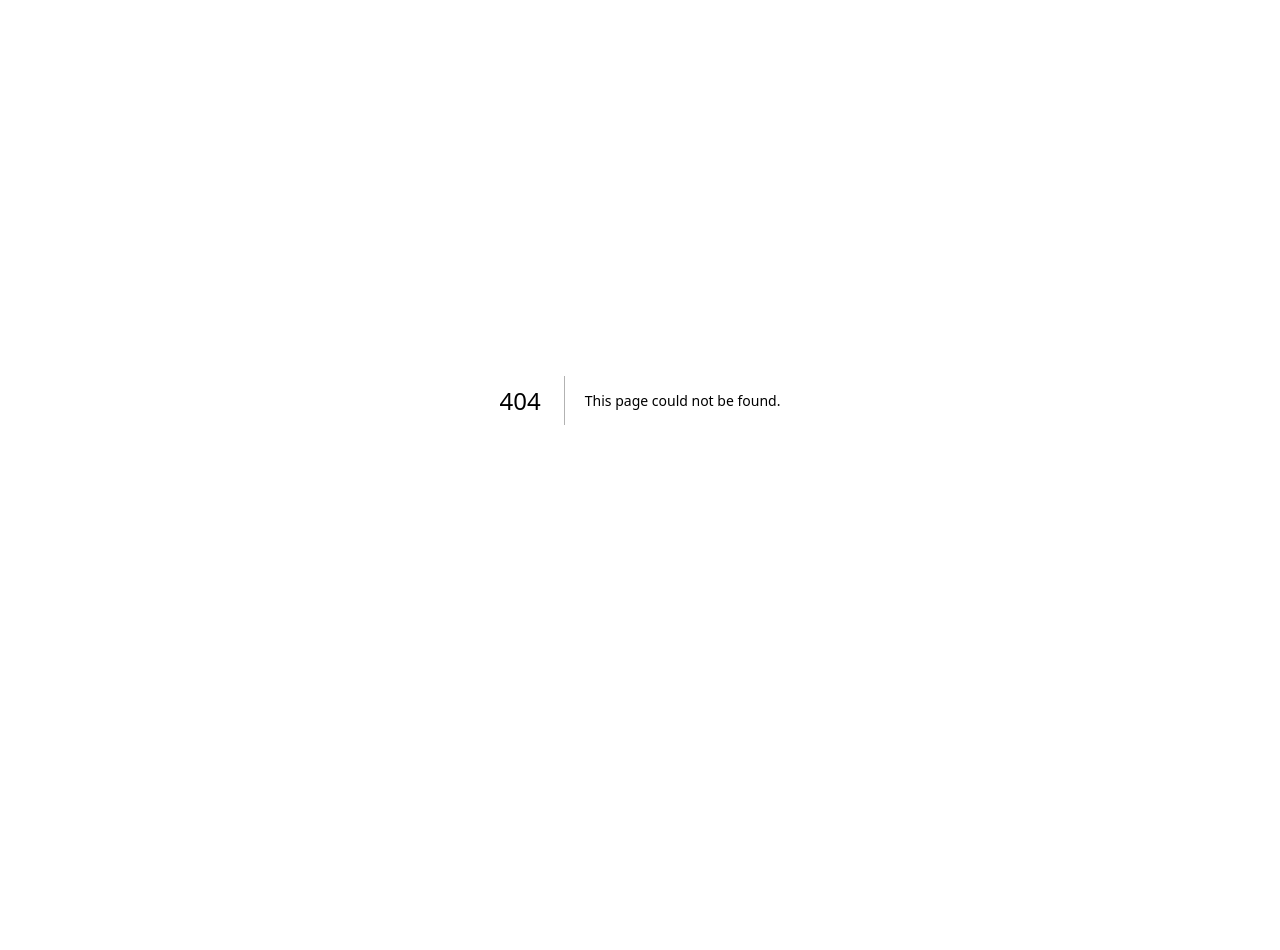
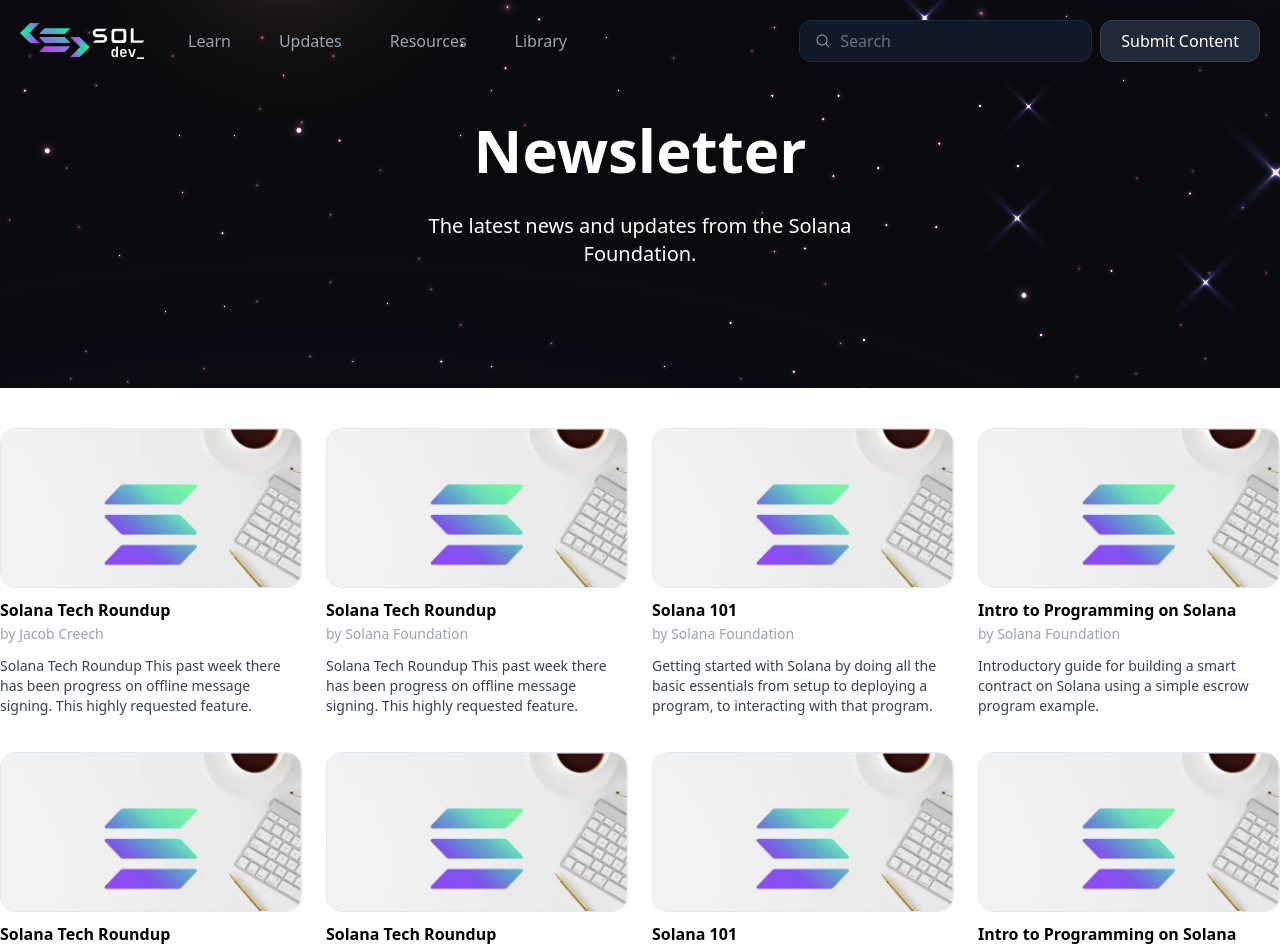
Before and after one commit to Tru3Bliss/solana-modern-ui, a Next.js app: page /newsletter in a window 1280 px wide. Before the commit this address had no page. Shown: the top 950 px of the page. Before the commit the page ends 800 px from the top, so only its background shows below. Built offline with nearby package versions, Linux system fonts and the light colour scheme.

Commit message:
feat: added newsletter page

```diff
--- /dev/null
+++ b/src/pages/newsletter/index.tsx
@@ -0,0 +1,94 @@
+import { NextSeoProps } from "next-seo";
+import DefaultLayout from "@/layouts/default";
+import PageHero from "@/components/core/PageHero";
+
+import styles from "@/styles/core/sidebar.module.css";
+import ContentCard from "@/components/core/ContentCard";
+
+// define the on-page seo metadata
+const seo: NextSeoProps = {
+  title: "Newsletter",
+  description: "",
+};
+
+export default function Page() {
+  return (
+    <DefaultLayout seo={seo}>
+      <PageHero className="container">
+        <h1 className="text-6xl tracking-normal">Newsletter</h1>
+
+        <p className="max-w-lg mx-auto text-xl">
+          The latest news and updates from the Solana Foundation.
+        </p>
+      </PageHero>
+
+      <main className={styles.wrapper + " container"}>
+        <ContentCard
+          // isExternal={true}
+          href="/newsletter/slug"
+          title="Solana Tech Roundup"
+          authorLabel="Jacob Creech"
+          // authorHref="#"
+          imageSrc="/img/content/newsletter_cover.jpg"
+          description="Solana Tech Roundup This past week there has been progress on offline message signing. This highly requested feature."
+        />
+        <ContentCard
+          href="/newsletter/slug"
+          title="Solana Tech Roundup"
+          authorLabel="Solana Foundation"
+          // authorHref="#"
+          imageSrc="/img/content/newsletter_cover.jpg"
+          description="Solana Tech Roundup This past week there has been progress on offline message signing. This highly requested feature."
+        />
+        <ContentCard
+          href="/newsletter/slug"
+          title="Solana 101"
+          authorLabel="Solana Foundation"
+          // authorHref="#"
+          imageSrc="/img/content/newsletter_cover.jpg"
+          description="Getting started with Solana by doing all the basic essentials from setup to deploying a program, to interacting with that program."
+        />
+        <ContentCard
+          href="/newsletter/slug"
+          title="Intro to Programming on Solana"
+          authorLabel="Solana Foundation"
+          // authorHref="#"
+          imageSrc="/img/content/newsletter_cover.jpg"
+          description="Introductory guide for building a smart contract on Solana using a simple escrow program example."
+        />
+        <ContentCard
+          href="/newsletter/slug"
+          title="Solana Tech Roundup"
+          authorLabel="Nader Dabit"
+          // authorHref="#"
+          imageSrc="/img/content/newsletter_cover.jpg"
+          description="Solana Tech Roundup This past week there has been progress on offline message signing. This highly requested feature."
+        />
+        <ContentCard
+          href="/newsletter/slug"
+          title="Solana Tech Roundup"
+          authorLabel="Solana Foundation"
+          // authorHref="#"
+          imageSrc="/img/content/newsletter_cover.jpg"
+          description="Solana Tech Roundup This past week there has been progress on offline message signing. This highly requested feature."
+        />
+        <ContentCard
+          href="/newsletter/slug"
+          title="Solana 101"
+          authorLabel="Solana Foundation"
+          // authorHref="#"
+          imageSrc="/img/content/newsletter_cover.jpg"
+          description="Getting started with Solana by doing all the basic essentials from setup to deploying a program, to interacting with that program."
+        />
+        <ContentCard
+          href="/newsletter/slug"
+          title="Intro to Programming on Solana"
+          authorLabel="Solana Foundation"
+          // authorHref="#"
+          imageSrc="/img/content/newsletter_cover.jpg"
+          description="Introductory guide for building a smart contract on Solana using a simple escrow program example."
+        />
+      </main>
+    </DefaultLayout>
+  );
+}
--- a/src/styles/ContentCard.module.css
+++ b/src/styles/ContentCard.module.css
@@ -17,7 +17,8 @@
   @apply relative;
   @apply overflow-hidden rounded-2xl;
   @apply mb-3;
-  @apply max-h-40 md:max-h-40;
+  @apply max-h-40 md:max-h-40 min-h-[10em] w-full;
+  @apply border border-slate-200 bg-slate-50;
 }
 .badge {
   @apply absolute right-2 bottom-2;
--- a/src/styles/core/sidebar.module.css
+++ b/src/styles/core/sidebar.module.css
@@ -3,7 +3,8 @@
 */
 
 .wrapper {
-  @apply grid grid-cols-4 gap-5 mx-auto;
+  @apply grid grid-cols-4 gap-6 mx-auto;
+  @apply space-x-0 space-y-0 !important;
 }
 
 .largeContainer {
```
Also changed, not shown: public/img/content/newsletter_cover.jpg (added).
